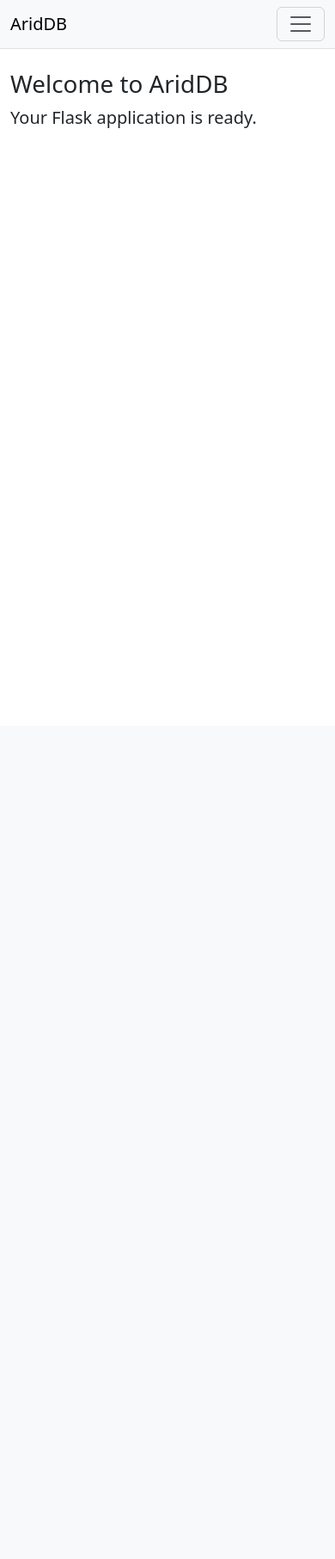
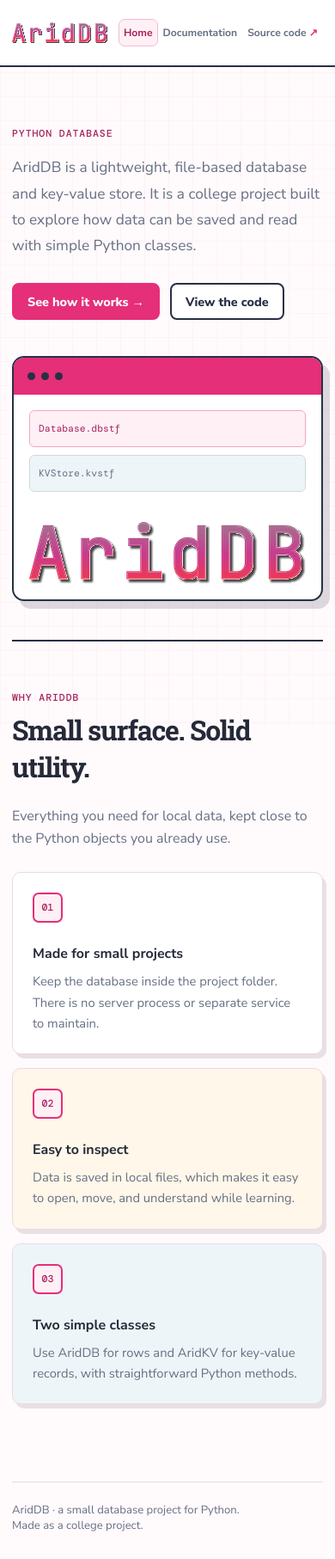
Before and after one commit to CheefLofter/AridDB, a Flask app: page / in a window 390 px wide. Shown: the whole page at 86% size. Before the commit the page ends 149 px from the top, so only its background shows below. Run offline with Flask 3, Linux system fonts and the light colour scheme.

Commit message:
ui done with docs

```diff
--- /dev/null
+++ b/static/css/app.css
@@ -0,0 +1,115 @@
+:root {
+    --paper: #fffafc;
+    --white: #ffffff;
+    --ink: #252938;
+    --muted: #667083;
+    --line: #e5dbe3;
+    --pink: #e52f78;
+    --pink-dark: #a7225b;
+    --pink-pale: #fff0f6;
+    --blue-pale: #eef5f8;
+    --navy: #273044;
+    --shadow: 4px 5px 0 rgba(69, 41, 61, 0.12);
+}
+
+* { box-sizing: border-box; }
+html { scroll-behavior: smooth; }
+
+body {
+    min-width: 320px;
+    margin: 0;
+    background: var(--paper);
+    color: var(--ink);
+    font-family: "Nunito Sans", sans-serif;
+    -webkit-font-smoothing: antialiased;
+}
+
+body::before {
+    position: fixed;
+    z-index: -1;
+    inset: 0;
+    background-image: linear-gradient(rgba(229, 47, 120, 0.035) 1px, transparent 1px), linear-gradient(90deg, rgba(229, 47, 120, 0.035) 1px, transparent 1px);
+    background-size: 28px 28px;
+    content: "";
+}
+
+a { color: inherit; }
+
+.site-header { border-bottom: 2px solid var(--navy); background: var(--white); }
+.nav-shell, .page-shell, .site-footer { width: min(1100px, calc(100% - 40px)); margin: 0 auto; }
+.nav-shell { display: flex; min-height: 88px; align-items: center; justify-content: space-between; gap: 28px; }
+.brand { display: block; line-height: 0; }
+.brand img { display: block; width: 140px; height: auto; }
+.nav-links { display: flex; align-items: center; gap: 7px; }
+.nav-link { border: 1px solid transparent; border-radius: 7px; color: var(--muted); font-size: 0.9rem; font-weight: 700; padding: 9px 12px; text-decoration: none; }
+.nav-link:hover, .nav-link.active { border-color: #f3bbd2; background: var(--pink-pale); color: var(--pink-dark); }
+.nav-link.external::after { content: " ↗"; color: var(--pink); }
+
+.page-shell { padding: 70px 0 90px; }
+.hero { display: grid; grid-template-columns: 1fr 0.9fr; align-items: center; gap: 70px; min-height: 500px; }
+.eyebrow, .section-kicker { color: var(--pink-dark); font-family: "DM Mono", monospace; font-size: 0.72rem; font-weight: 500; letter-spacing: 0.08em; text-transform: uppercase; }
+.hero h1 { max-width: 630px; margin: 16px 0 20px; font-family: "Roboto Slab", serif; font-size: clamp(2.8rem, 6vw, 5rem); font-weight: 700; letter-spacing: -0.045em; line-height: 1.02; }
+.hero h1 em { color: var(--pink); font-style: normal; }
+.hero-copy { max-width: 550px; color: var(--muted); font-size: 1.08rem; line-height: 1.75; }
+.actions { display: flex; flex-wrap: wrap; gap: 12px; margin-top: 28px; }
+.button { display: inline-flex; min-height: 43px; align-items: center; justify-content: center; border: 2px solid var(--navy); border-radius: 8px; padding: 0 16px; font-size: 0.9rem; font-weight: 800; text-decoration: none; }
+.button:hover { box-shadow: var(--shadow); transform: translate(-1px, -1px); }
+.button-primary { border-color: var(--pink); background: var(--pink); color: var(--white); }
+.button-primary:hover { background: var(--pink-dark); }
+.button-secondary { background: var(--white); color: var(--navy); }
+
+.preview-window { overflow: hidden; border: 2px solid var(--navy); border-radius: 14px; background: var(--white); box-shadow: 8px 9px 0 rgba(39, 48, 68, 0.16); transform: rotate(1.2deg); }
+.window-bar { display: flex; align-items: center; gap: 7px; height: 43px; background: var(--pink); padding: 0 16px; }
+.window-dot { width: 9px; height: 9px; border-radius: 50%; background: var(--navy); }
+.window-body { padding: 27px; }
+.window-tabs { display: flex; gap: 9px; margin-bottom: 50px; }
+.window-tab { flex: 1; border: 1px solid #ced9df; border-radius: 6px; background: var(--blue-pale); color: var(--muted); font-family: "DM Mono", monospace; font-size: 0.71rem; padding: 13px 10px; }
+.window-tab.active { border-color: #f1a7c5; background: var(--pink-pale); color: var(--pink-dark); }
+.window-logo { display: block; width: min(100%, 330px); height: auto; margin: 0 auto; }
+
+.section { border-top: 2px solid var(--navy); padding-top: 58px; }
+.section-heading { display: flex; align-items: end; justify-content: space-between; gap: 24px; margin-bottom: 26px; }
+.section-heading h2, .docs-header h1 { margin: 8px 0 0; font-family: "Roboto Slab", serif; font-size: clamp(2rem, 4vw, 3rem); letter-spacing: -0.04em; }
+.section-heading p { max-width: 420px; margin: 0; color: var(--muted); line-height: 1.6; }
+.feature-grid { display: grid; grid-template-columns: repeat(3, 1fr); gap: 16px; }
+.feature-card, .doc-card { border: 1px solid var(--line); border-radius: 10px; background: var(--white); box-shadow: var(--shadow); padding: 23px; }
+.feature-card:nth-child(2) { background: #fff7e9; }
+.feature-card:nth-child(3) { background: var(--blue-pale); }
+.feature-card h3 { margin: 25px 0 9px; font-size: 1rem; }
+.feature-card p { margin: 0; color: var(--muted); font-size: 0.92rem; line-height: 1.65; }
+.feature-icon { display: grid; width: 35px; height: 35px; place-items: center; border: 2px solid var(--pink); border-radius: 7px; background: var(--pink-pale); color: var(--pink-dark); font-family: "DM Mono", monospace; font-size: 0.72rem; font-weight: 500; }
+
+.site-footer { display: flex; justify-content: space-between; border-top: 1px solid var(--line); color: var(--muted); font-size: 0.82rem; padding: 23px 0 30px; }
+.docs-header { max-width: 700px; margin-bottom: 40px; }
+.docs-header p { color: var(--muted); font-size: 1.05rem; line-height: 1.7; }
+.docs-layout { display: grid; grid-template-columns: 205px 1fr; align-items: start; gap: 40px; }
+.docs-sidebar { position: sticky; top: 25px; border-left: 3px solid var(--pink); padding-left: 14px; }
+.docs-sidebar a { display: block; border-radius: 6px; color: var(--muted); font-size: 0.9rem; font-weight: 700; padding: 9px 10px; text-decoration: none; }
+.docs-sidebar a:hover, .docs-sidebar a.active { background: var(--pink-pale); color: var(--pink-dark); }
+.doc-card + .doc-card { margin-top: 16px; }
+.doc-card h2 { margin: 0 0 12px; font-family: "Roboto Slab", serif; font-size: 1.5rem; }
+.doc-card p, .doc-card li { color: var(--muted); line-height: 1.7; }
+.code-block { overflow-x: auto; border: 2px solid var(--navy); border-radius: 8px; background: var(--navy); color: #fff0f6; font-family: "DM Mono", monospace; font-size: 0.82rem; line-height: 1.7; margin: 18px 0 0; padding: 18px; }
+
+@media (max-width: 800px) {
+    .nav-shell, .page-shell, .site-footer { width: min(100% - 28px, 620px); }
+    .nav-shell { min-height: 76px; }
+    .nav-links { gap: 0; }
+    .nav-link { padding: 8px 7px; }
+    .hero, .docs-layout { grid-template-columns: 1fr; gap: 42px; }
+    .hero { min-height: auto; padding-bottom: 45px; }
+    .preview-window { transform: none; }
+    .feature-grid { grid-template-columns: 1fr; }
+    .docs-sidebar { position: static; display: flex; overflow-x: auto; border-top: 0; border-left: 0; border-bottom: 2px solid var(--pink); padding: 0 0 10px; }
+    .docs-sidebar a { flex: 0 0 auto; }
+}
+
+@media (max-width: 480px) {
+    .nav-shell { gap: 10px; }
+    .brand img { width: 112px; }
+    .nav-link { font-size: 0.76rem; padding: 7px 5px; }
+    .hero h1 { font-size: 3rem; }
+    .section-heading, .site-footer { align-items: start; flex-direction: column; }
+    .window-body { padding: 18px; }
+    .window-tabs { flex-direction: column; margin-bottom: 35px; }
+}
--- a/templates/base.html
+++ b/templates/base.html
@@ -4,56 +4,36 @@
 	<meta charset="utf-8">
 	<meta name="viewport" content="width=device-width, initial-scale=1">
 	<title>{% block title %}AridDB{% endblock %}</title>
-
-	<link
-		href="https://cdn.jsdelivr.net/npm/bootstrap@5.3.3/dist/css/bootstrap.min.css"
-		rel="stylesheet"
-		integrity="sha384-QWTKZyjpPEjISv5WaRU9OFeRpok6YctnYmDr5pNlyT2bRjXh0JMhjY6hW+ALEwIH"
-		crossorigin="anonymous"
-	>
+	<link rel="preconnect" href="https://fonts.googleapis.com">
+	<link rel="preconnect" href="https://fonts.gstatic.com" crossorigin>
+	<link href="https://fonts.googleapis.com/css2?family=DM+Mono:wght@400;500&family=Nunito+Sans:wght@400;600;700;800&family=Roboto+Slab:wght@500;700&display=swap" rel="stylesheet">
+	<link rel="stylesheet" href="{{ url_for('static', filename='css/app.css') }}">
 	{% block head %}{% endblock %}
 </head>
 <body>
-	<header>
-		<nav class="navbar navbar-expand-lg bg-body-tertiary border-bottom">
-			<div class="container">
-				<a class="navbar-brand" href="{{ url_for('hello_world') }}">
-					{% block brand %}AridDB{% endblock %}
-				</a>
-				<button
-					class="navbar-toggler"
-					type="button"
-					data-bs-toggle="collapse"
-					data-bs-target="#main-navigation"
-					aria-controls="main-navigation"
-					aria-expanded="false"
-					aria-label="Toggle navigation"
-				>
-					<span class="navbar-toggler-icon"></span>
-				</button>
-				<div class="collapse navbar-collapse" id="main-navigation">
-					<ul class="navbar-nav me-auto mb-2 mb-lg-0">
-						{% block tabs %}
-						<li class="nav-item">
-							<a class="nav-link active" aria-current="page" href="{{ url_for('hello_world') }}">Home</a>
-						</li>
-						{% endblock %}
-					</ul>
-					{% block navigation_actions %}{% endblock %}
-				</div>
+	<header class="site-header">
+		<nav class="nav-shell" aria-label="Main navigation">
+			<a class="brand" href="{{ url_for('hello_world') }}" aria-label="AridDB home">
+				<img src="{{ url_for('asset_file', filename='AridDB-logo.svg') }}" alt="AridDB">
+			</a>
+			<div class="nav-links">
+				{% block tabs %}
+				<a class="nav-link {% if request.endpoint == 'hello_world' %}active{% endif %}" href="{{ url_for('hello_world') }}">Home</a>
+				<a class="nav-link {% if request.endpoint == 'docs' %}active{% endif %}" href="{{ url_for('docs') }}">Documentation</a>
+				<a class="nav-link external" href="https://github.com/CheefLofter/AridDB">Source code</a>
+				{% endblock %}
 			</div>
 		</nav>
 	</header>
 
-	<main class="container py-4">
+	<main class="page-shell">
 		{% block body %}{% endblock %}
 	</main>
 
-	<script
-		src="https://cdn.jsdelivr.net/npm/bootstrap@5.3.3/dist/js/bootstrap.bundle.min.js"
-		integrity="sha384-YvpcrYf0tY3lHB60NNkmXc5s9fDVZLESaAA55NDzOxhy9GkcIdslK1eN7N6jIeHz"
-		crossorigin="anonymous"
-	></script>
+	<footer class="site-footer">
+		<span>AridDB · a small database project for Python.</span>
+		<span>Made as a college project.</span>
+	</footer>
 	{% block scripts %}{% endblock %}
 </body>
 </html>
--- a/templates/index.html
+++ b/templates/index.html
@@ -1,8 +1,57 @@
 {% extends "base.html" %}
 
-{% block title %}Home | AridDB{% endblock %}
+{% block title %}AridDB | Simple local data{% endblock %}
 
 {% block body %}
-<h1>Welcome to AridDB</h1>
-<p class="lead">Your Flask application is ready.</p>
+<section class="hero" aria-labelledby="hero-title">
+	<div>
+		<div class="eyebrow">Python database </div>
+
+		<p class="hero-copy">AridDB is a lightweight, file-based database and key-value store. It is a college project built to explore how data can be saved and read with simple Python classes.</p>
+		<div class="actions">
+			<a class="button button-primary" href="{{ url_for('docs') }}">See how it works <span aria-hidden="true">&nbsp;→</span></a>
+			<a class="button button-secondary" href="https://github.com/CheefLofter/AridDB">View the code</a>
+		</div>
+	</div>
+
+	<div class="preview-window" aria-label="AridDB interface preview">
+		<div class="window-bar" aria-hidden="true">
+			<span class="window-dot"></span><span class="window-dot"></span><span class="window-dot"></span>
+		</div>
+		<div class="window-body">
+			<div class="window-tabs">
+				<div class="window-tab active">Database.dbstf</div>
+				<div class="window-tab">KVStore.kvstf</div>
+			</div>
+			<img class="window-logo" src="{{ url_for('asset_file', filename='AridDB-logo.svg') }}" alt="AridDB logo">
+		</div>
+	</div>
+</section>
+
+<section class="section" aria-labelledby="features-title">
+	<div class="section-heading">
+		<div>
+			<div class="section-kicker">Why AridDB</div>
+			<h2 id="features-title">Small surface. Solid utility.</h2>
+		</div>
+		<p>Everything you need for local data, kept close to the Python objects you already use.</p>
+	</div>
+	<div class="feature-grid">
+		<article class="feature-card">
+			<div class="feature-icon">01</div>
+				<h3>Made for small projects</h3>
+				<p>Keep the database inside the project folder. There is no server process or separate service to maintain.</p>
+		</article>
+		<article class="feature-card">
+			<div class="feature-icon">02</div>
+				<h3>Easy to inspect</h3>
+				<p>Data is saved in local files, which makes it easy to open, move, and understand while learning.</p>
+		</article>
+		<article class="feature-card">
+			<div class="feature-icon">03</div>
+				<h3>Two simple classes</h3>
+			<p>Use AridDB for rows and AridKV for key-value records, with straightforward Python methods.</p>
+		</article>
+	</div>
+</section>
 {% endblock %}
```
Also changed, not shown: flask_api.py (+10 -1 lines), templates/docs.html (+45 -3 lines).
